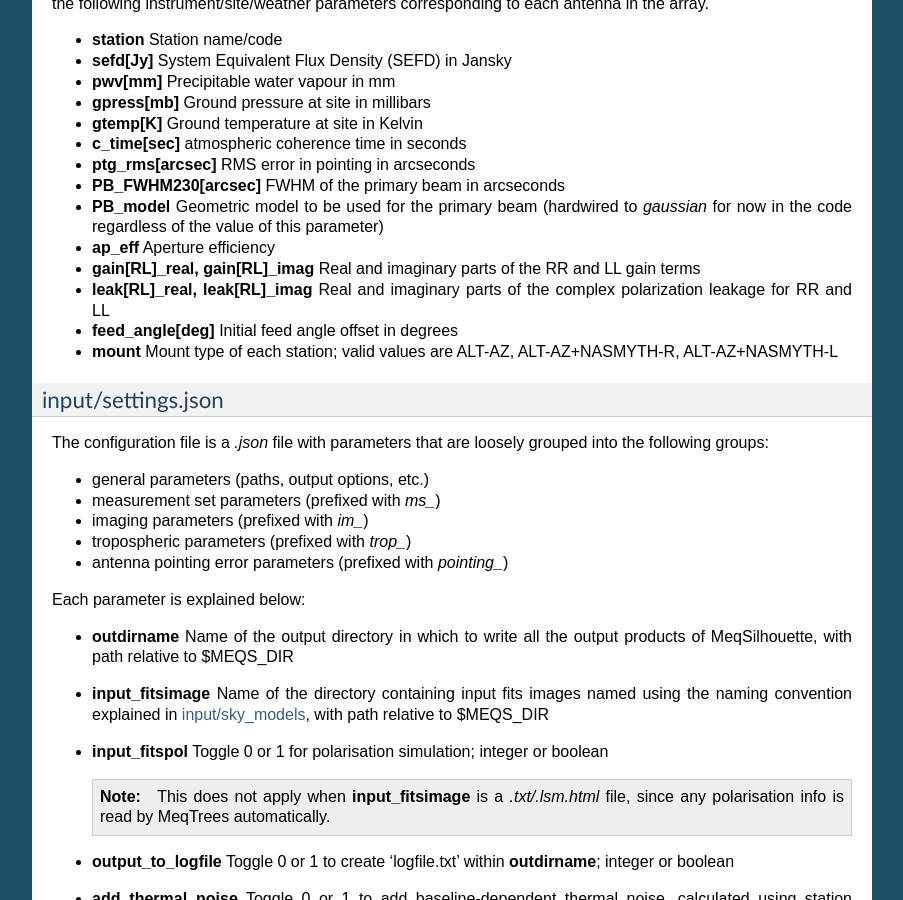
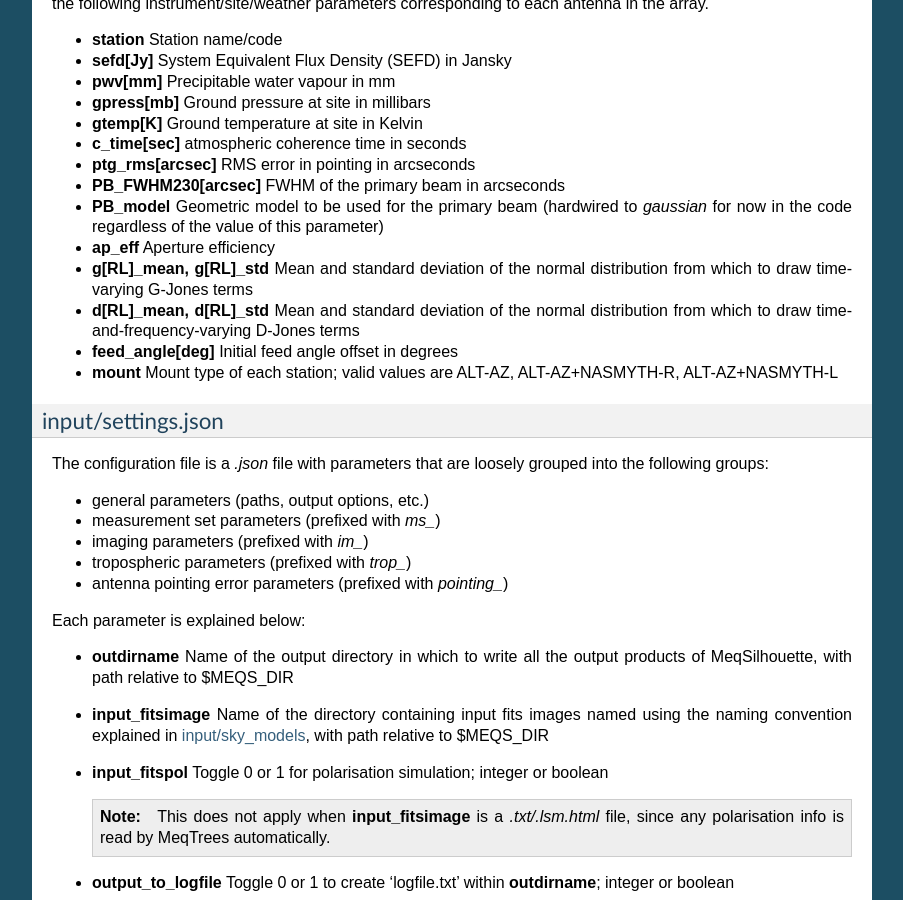
Before and after one commit to rdeane/MeqSilhouette, a Sphinx documentation site: the page built from docs/source/io.rst, in a window 1280 px wide and 900 px high, scrolled down 1672 px. Shown: the whole window, without its empty margins (198-1101 px from the left). Built offline with Sphinx 7.4.7, drawn with Linux system fonts in a browser that asks for light colours.

Commit message:
Update documentation for time-varying gains and leakage effects

```diff
--- a/docs/source/io.rst
+++ b/docs/source/io.rst
@@ -65,8 +65,8 @@ corresponding to each antenna in the array.
 * **PB_FWHM230[arcsec]** FWHM of the primary beam in arcseconds
 * **PB_model** Geometric model to be used for the primary beam (hardwired to *gaussian* for now in the code regardless of the value of this parameter)
 * **ap_eff** Aperture efficiency
-* **gain[RL]_real, gain[RL]_imag** Real and imaginary parts of the RR and LL gain terms
-* **leak[RL]_real, leak[RL]_imag** Real and imaginary parts of the complex polarization leakage for RR and LL
+* **g[RL]_mean, g[RL]_std** Mean and standard deviation of the normal distribution from which to draw time-varying G-Jones terms
+* **d[RL]_mean, d[RL]_std** Mean and standard deviation of the normal distribution from which to draw time-and-frequency-varying D-Jones terms
 * **feed_angle[deg]** Initial feed angle offset in degrees
 * **mount** Mount type of each station; valid values are ALT-AZ, ALT-AZ+NASMYTH-R, ALT-AZ+NASMYTH-L
 
```
